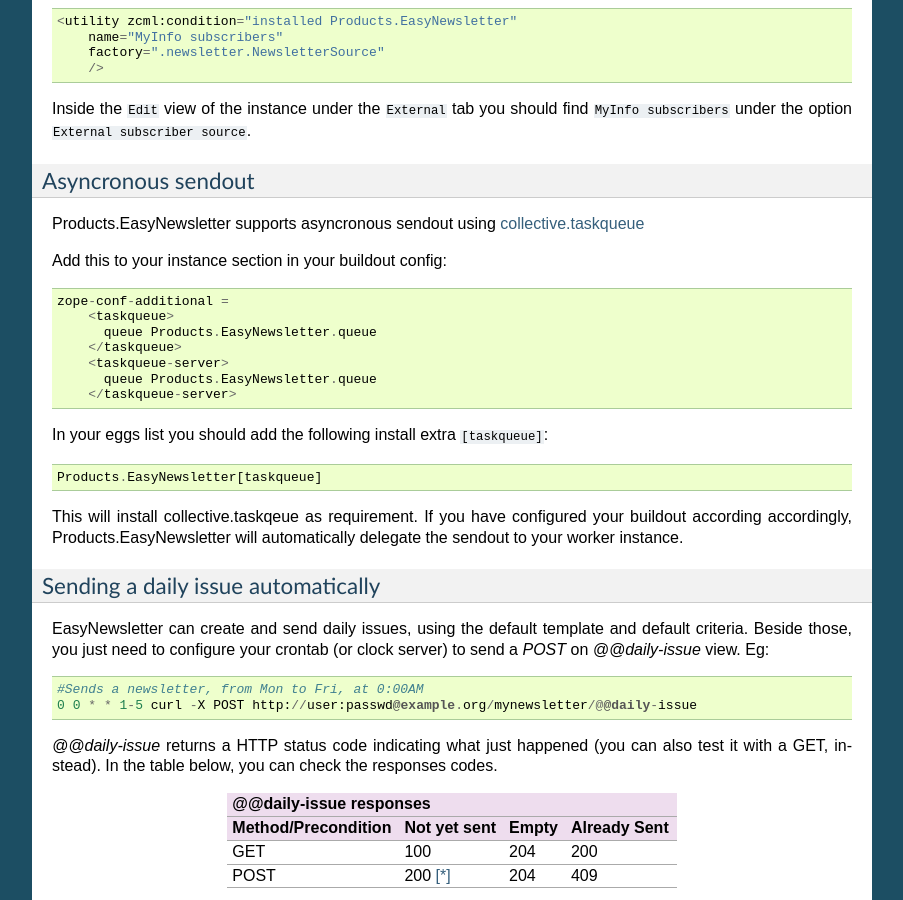
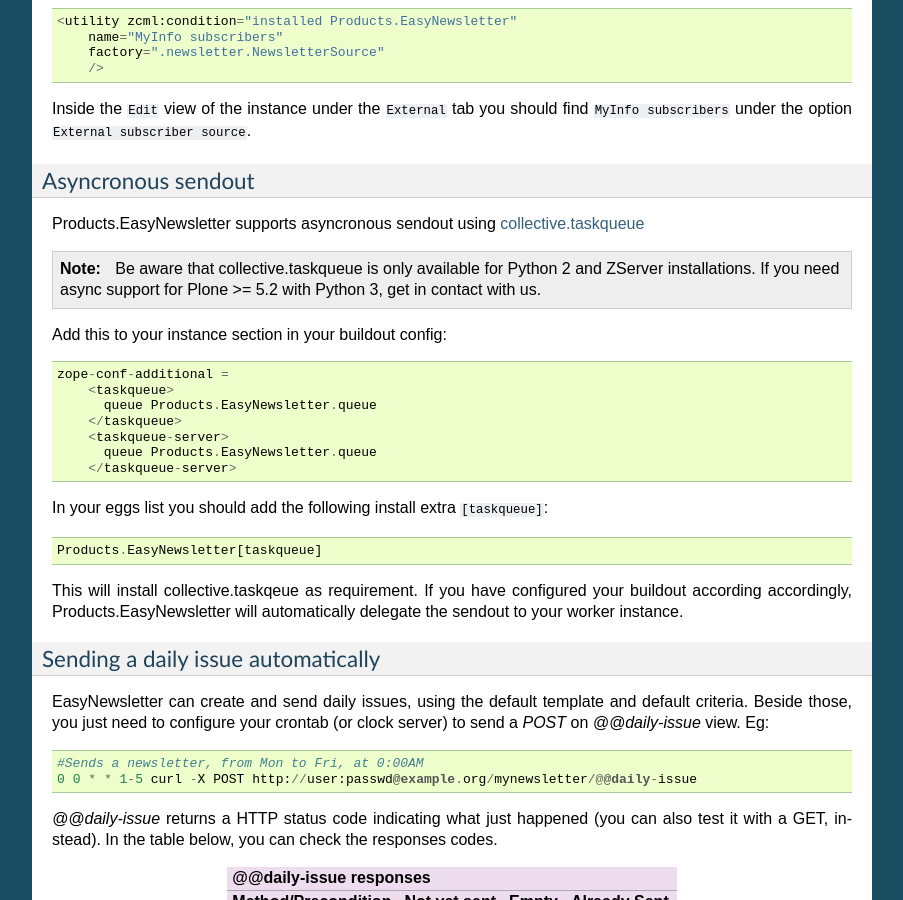
Before and after one commit to collective/Products.EasyNewsletter, a Sphinx documentation site: the page built from docs/source/index.rst, in a window 1280 px wide and 900 px high, scrolled down 6052 px. Shown: the whole window, without its empty margins (198-1101 px from the left). Built offline with Sphinx 7.4.7, drawn with Linux system fonts in a browser that asks for light colours; formulas are drawn with MathJax 3.

Commit message:
add note for collective.taskqueue in docs

```diff
--- a/docs/source/index.rst
+++ b/docs/source/index.rst
@@ -371,6 +371,10 @@
 
 Products.EasyNewsletter supports asyncronous sendout using `collective.taskqueue`_
 
+.. note::
+    Be aware that collective.taskqueue is only available for Python 2 and ZServer installations.
+    If you need async support for Plone >= 5.2 with Python 3, get in contact with us.
+
 .. _collective.taskqueue: https://pypi.python.org/pypi/collective.taskqueue
 
 Add this to your instance section in your buildout config::
```
